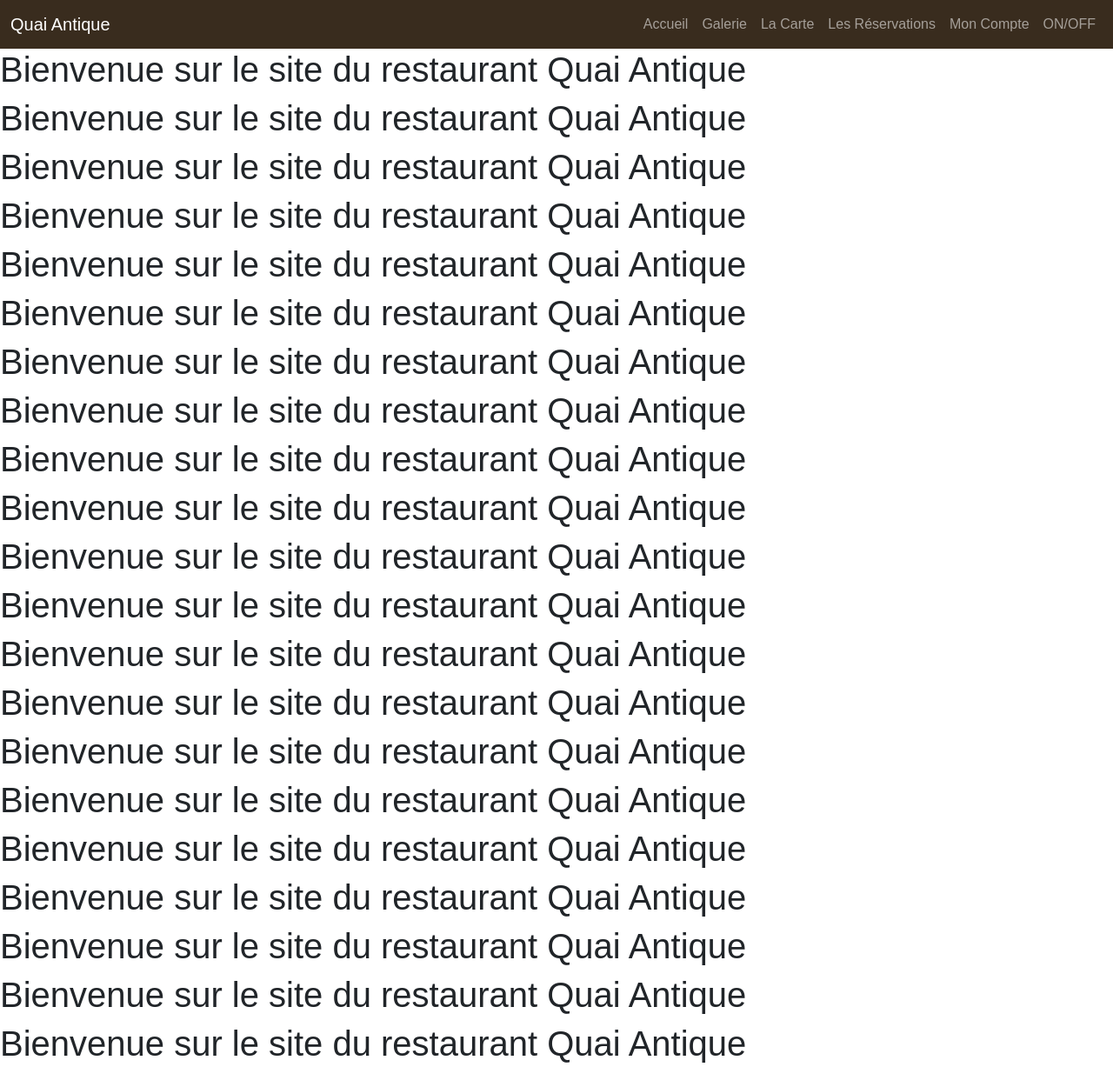
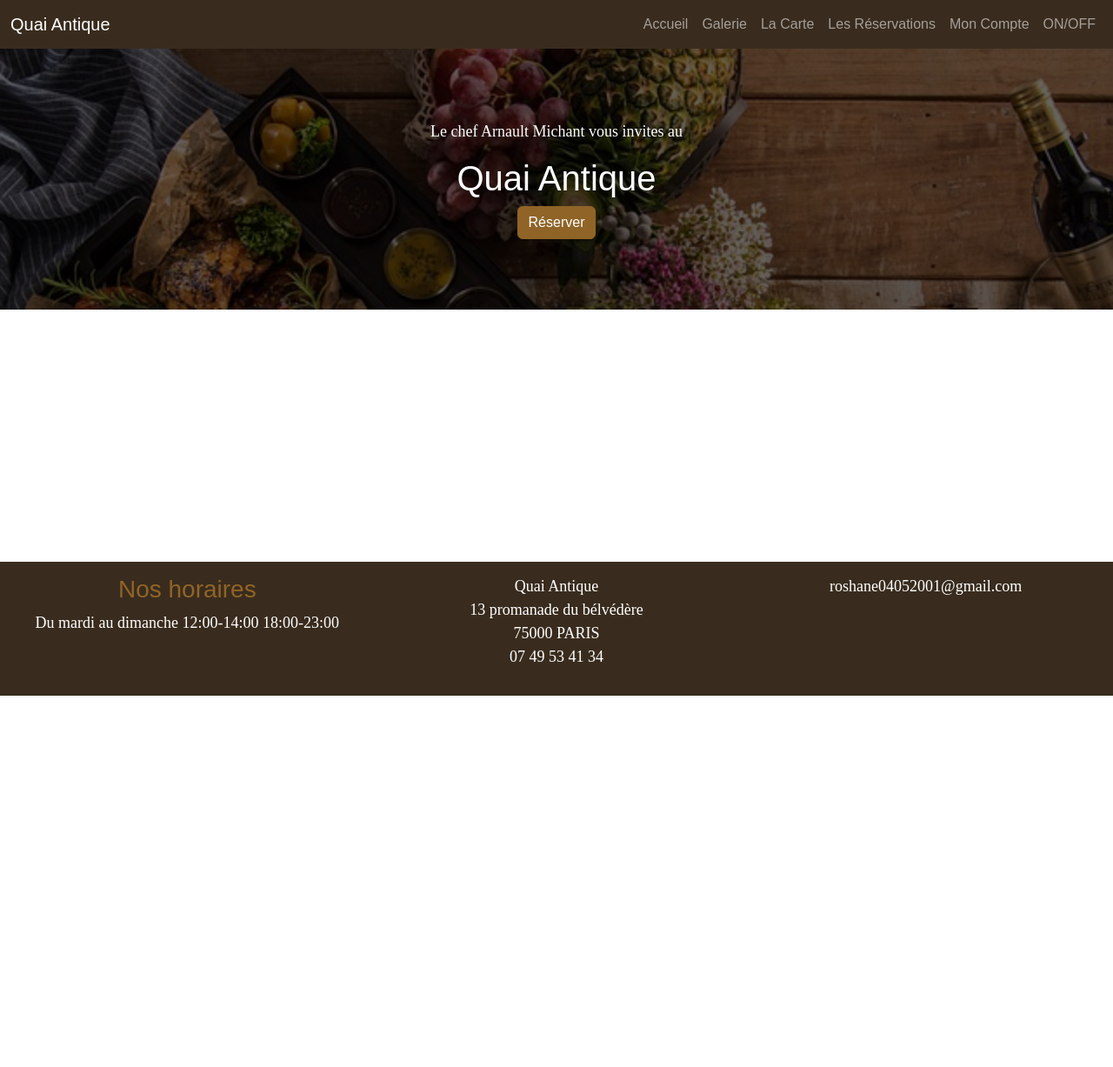
Before and after one commit to r0MHD77/Quai-Antique-restaurant-Front, a website with bundled scripts: page index.html in a window 1280 px wide. Shown: the top 1227 px of the page at 87% size. After the commit the page ends 800 px from the top, so only its background shows below. Built offline with nearby package versions, Linux system fonts and the light colour scheme; files whose address does not match are found by name; a web font is replaced by a local one.

Commit message:
ajout des images

```diff
--- a/pages/home.html
+++ b/pages/home.html
@@ -1,23 +1,7 @@
-<h1>Bienvenue sur le site du restaurant Quai Antique</h1>
-<h1>Bienvenue sur le site du restaurant Quai Antique</h1>
-<h1>Bienvenue sur le site du restaurant Quai Antique</h1>
-<h1>Bienvenue sur le site du restaurant Quai Antique</h1>
-<h1>Bienvenue sur le site du restaurant Quai Antique</h1>
-<h1>Bienvenue sur le site du restaurant Quai Antique</h1>
-<h1>Bienvenue sur le site du restaurant Quai Antique</h1>
-<h1>Bienvenue sur le site du restaurant Quai Antique</h1>
-<h1>Bienvenue sur le site du restaurant Quai Antique</h1>
-<h1>Bienvenue sur le site du restaurant Quai Antique</h1>
-<h1>Bienvenue sur le site du restaurant Quai Antique</h1>
-<h1>Bienvenue sur le site du restaurant Quai Antique</h1>
-<h1>Bienvenue sur le site du restaurant Quai Antique</h1>
-<h1>Bienvenue sur le site du restaurant Quai Antique</h1>
-<h1>Bienvenue sur le site du restaurant Quai Antique</h1>
-<h1>Bienvenue sur le site du restaurant Quai Antique</h1>
-<h1>Bienvenue sur le site du restaurant Quai Antique</h1>
-<h1>Bienvenue sur le site du restaurant Quai Antique</h1>
-<h1>Bienvenue sur le site du restaurant Quai Antique</h1>
-<h1>Bienvenue sur le site du restaurant Quai Antique</h1>
-<h1>Bienvenue sur le site du restaurant Quai Antique</h1>
-
-<button class="btn btn-primary">Coucou</button>
+<div class="hero-scene text-center text-white">
+    <div class="hero-scene-content">
+        <p>Le chef Arnault Michant vous invites au</p>
+        <h1>Quai Antique</h1>
+        <button class="btn btn-primary">Réserver</button>
+    </div>
+</div>
--- a/scss/main.scss
+++ b/scss/main.scss
@@ -9,9 +9,43 @@ html{
 main{
     margin-bottom: 250px;
 }
+
 footer.footer{
     padding: 15px;
     position: absolute;
     bottom: 0;
     width: 100%;
 }
+
+p{
+    font-family: $font-family-serif;
+    font-size:18px ;
+}
+
+.hero-scene{
+    position: relative;
+    &::before{
+        content:"";
+        position:absolute;
+        top:0;
+        left:0;
+        width: 100%;
+        height: 100%;
+        background-image: url(../image_Quai_Antique/entree.jpg);
+        background-size: cover;
+        filter:brightness(0.4);
+    }
+
+    *{
+        //Positionnze lzq éléments devant le ::before
+        position:relative;
+    }
+
+    .hero-scene-content{
+        height: 300px;
+        display: flex;
+        flex-direction: column;
+        align-items: center;
+        justify-content: center;
+    }
+}
```
Also changed, not shown: image_Quai_Antique/chef.jpg (added), image_Quai_Antique/entree.jpg (added), image_Quai_Antique/kitchen.jpg (added), image_Quai_Antique/reservation.jpg (added), image_Quai_Antique/sushi-balls.jpg (added), image_Quai_Antique/sushi.jpg (added), scss/main.css, 1 other file.
